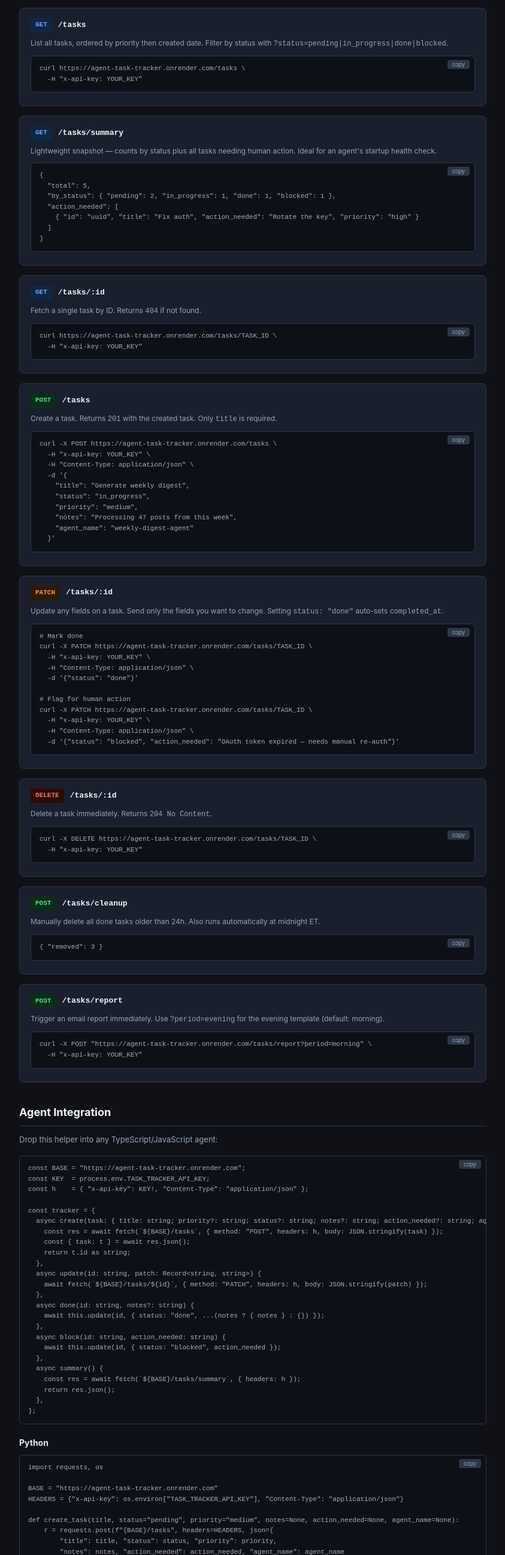
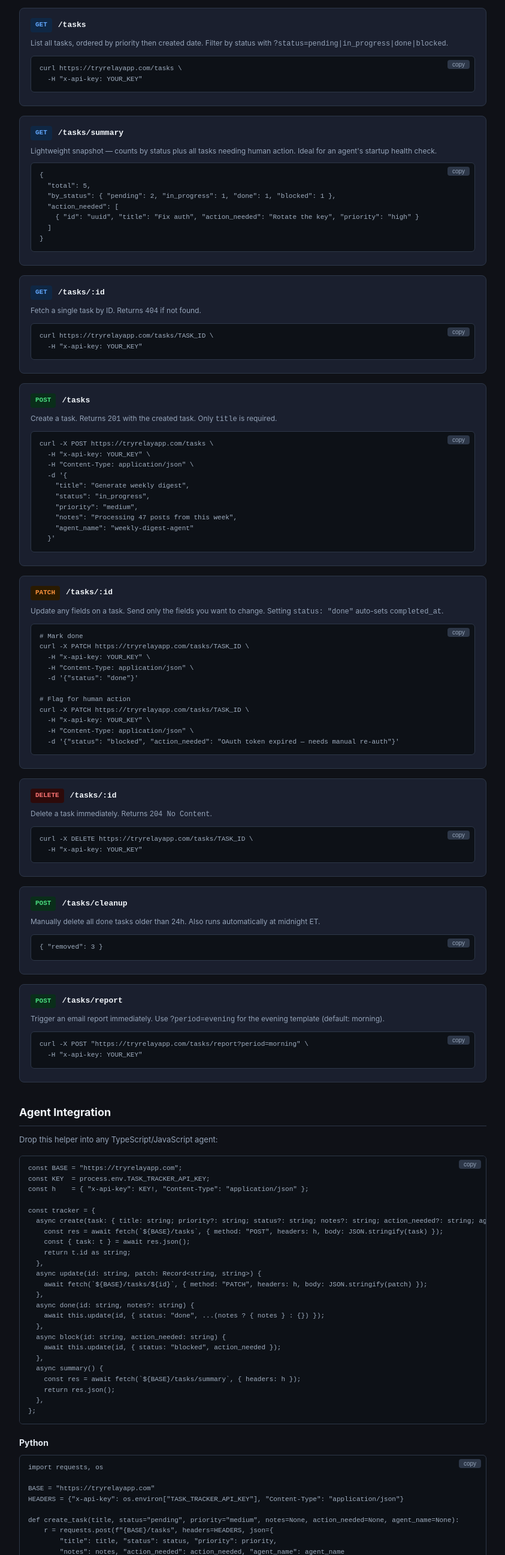
Before and after one commit to rabdulsal/agent-task-tracker, a website: page public/docs.html in a window 1280 px wide. Shown: the part 1235-3828 px from the top of the page at 60% size, without its empty margins (218-1061 px from the left). Drawn offline with Linux system fonts and the light colour scheme.

Commit message:
Lock-in updates for Beta Launch

```diff
--- a/public/docs.html
+++ b/public/docs.html
@@ -4,6 +4,7 @@
   <meta charset="UTF-8">
   <meta name="viewport" content="width=device-width, initial-scale=1.0">
   <title>Agent Task Tracker — API Reference</title>
+  <link rel="icon" type="image/png" href="/logo-v3.png">
   <style>
     *{box-sizing:border-box;margin:0;padding:0}
     body{font-family:-apple-system,BlinkMacSystemFont,'Segoe UI',sans-serif;background:#0f1117;color:#e2e8f0;line-height:1.6}
@@ -107,7 +108,7 @@
   <div class="endpoint">
     <div class="ep-header"><span class="method get">GET</span><span class="path">/tasks</span></div>
     <div class="ep-desc">List all tasks, ordered by priority then created date. Filter by status with <code>?status=pending|in_progress|done|blocked</code>.</div>
-    <pre><button class="copy-btn" onclick="copy(this)">copy</button>curl https://agent-task-tracker.onrender.com/tasks \
+    <pre><button class="copy-btn" onclick="copy(this)">copy</button>curl https://tryrelayapp.com/tasks \
   -H "x-api-key: YOUR_KEY"</pre>
   </div>
 
@@ -126,14 +127,14 @@
   <div class="endpoint">
     <div class="ep-header"><span class="method get">GET</span><span class="path">/tasks/:id</span></div>
     <div class="ep-desc">Fetch a single task by ID. Returns <code>404</code> if not found.</div>
-    <pre><button class="copy-btn" onclick="copy(this)">copy</button>curl https://agent-task-tracker.onrender.com/tasks/TASK_ID \
+    <pre><button class="copy-btn" onclick="copy(this)">copy</button>curl https://tryrelayapp.com/tasks/TASK_ID \
   -H "x-api-key: YOUR_KEY"</pre>
   </div>
 
   <div class="endpoint">
     <div class="ep-header"><span class="method post">POST</span><span class="path">/tasks</span></div>
     <div class="ep-desc">Create a task. Returns <code>201</code> with the created task. Only <code>title</code> is required.</div>
-    <pre><button class="copy-btn" onclick="copy(this)">copy</button>curl -X POST https://agent-task-tracker.onrender.com/tasks \
+    <pre><button class="copy-btn" onclick="copy(this)">copy</button>curl -X POST https://tryrelayapp.com/tasks \
   -H "x-api-key: YOUR_KEY" \
   -H "Content-Type: application/json" \
   -d '{
@@ -149,13 +150,13 @@
     <div class="ep-header"><span class="method patch">PATCH</span><span class="path">/tasks/:id</span></div>
     <div class="ep-desc">Update any fields on a task. Send only the fields you want to change. Setting <code>status: "done"</code> auto-sets <code>completed_at</code>.</div>
     <pre><button class="copy-btn" onclick="copy(this)">copy</button># Mark done
-curl -X PATCH https://agent-task-tracker.onrender.com/tasks/TASK_ID \
+curl -X PATCH https://tryrelayapp.com/tasks/TASK_ID \
   -H "x-api-key: YOUR_KEY" \
   -H "Content-Type: application/json" \
   -d '{"status": "done"}'
 
 # Flag for human action
-curl -X PATCH https://agent-task-tracker.onrender.com/tasks/TASK_ID \
+curl -X PATCH https://tryrelayapp.com/tasks/TASK_ID \
   -H "x-api-key: YOUR_KEY" \
   -H "Content-Type: application/json" \
   -d '{"status": "blocked", "action_needed": "OAuth token expired — needs manual re-auth"}'</pre>
@@ -164,7 +165,7 @@ curl -X PATCH https://agent-task-tracker.onrender.com/tasks/TASK_ID \
   <div class="endpoint">
     <div class="ep-header"><span class="method delete">DELETE</span><span class="path">/tasks/:id</span></div>
     <div class="ep-desc">Delete a task immediately. Returns <code>204 No Content</code>.</div>
-    <pre><button class="copy-btn" onclick="copy(this)">copy</button>curl -X DELETE https://agent-task-tracker.onrender.com/tasks/TASK_ID \
+    <pre><button class="copy-btn" onclick="copy(this)">copy</button>curl -X DELETE https://tryrelayapp.com/tasks/TASK_ID \
   -H "x-api-key: YOUR_KEY"</pre>
   </div>
 
@@ -177,14 +178,14 @@ curl -X PATCH https://agent-task-tracker.onrender.com/tasks/TASK_ID \
   <div class="endpoint">
     <div class="ep-header"><span class="method post">POST</span><span class="path">/tasks/report</span></div>
     <div class="ep-desc">Trigger an email report immediately. Use <code>?period=evening</code> for the evening template (default: morning).</div>
-    <pre><button class="copy-btn" onclick="copy(this)">copy</button>curl -X POST "https://agent-task-tracker.onrender.com/tasks/report?period=morning" \
+    <pre><button class="copy-btn" onclick="copy(this)">copy</button>curl -X POST "https://tryrelayapp.com/tasks/report?period=morning" \
   -H "x-api-key: YOUR_KEY"</pre>
   </div>
 
   <!-- INTEGRATION -->
   <h2 id="integration">Agent Integration</h2>
   <p class="section-intro">Drop this helper into any TypeScript/JavaScript agent:</p>
-  <pre><button class="copy-btn" onclick="copy(this)">copy</button>const BASE = "https://agent-task-tracker.onrender.com";
+  <pre><button class="copy-btn" onclick="copy(this)">copy</button>const BASE = "https://tryrelayapp.com";
 const KEY  = process.env.TASK_TRACKER_API_KEY;
 const h    = { "x-api-key": KEY!, "Content-Type": "application/json" };
 
@@ -212,7 +213,7 @@ const tracker = {
   <h3>Python</h3>
   <pre><button class="copy-btn" onclick="copy(this)">copy</button>import requests, os
 
-BASE = "https://agent-task-tracker.onrender.com"
+BASE = "https://tryrelayapp.com"
 HEADERS = {"x-api-key": os.environ["TASK_TRACKER_API_KEY"], "Content-Type": "application/json"}
 
 def create_task(title, status="pending", priority="medium", notes=None, action_needed=None, agent_name=None):
--- a/src/auth.ts
+++ b/src/auth.ts
@@ -2,7 +2,7 @@ import type { FastifyInstance } from "fastify";
 import { randomUUID, randomBytes } from "crypto";
 import { queries, type User } from "./db.js";
 
-const HOSTED_API_URL = "https://agent-task-tracker.onrender.com";
+const HOSTED_API_URL = "https://www.tryrelayapp.com";
 
 function generateRelayToken(): string {
   return "rt_" + randomBytes(32).toString("hex");
--- a/src/mailer.ts
+++ b/src/mailer.ts
@@ -36,7 +36,7 @@ function section(title: string, tasks: Task[], accent: string): string {
 export async function sendReport(tasks: Task[], period: "morning" | "evening"): Promise<void> {
   const apiKey = process.env.RESEND_API_KEY;
   const to     = process.env.ALERT_EMAIL;
-  const from   = process.env.FROM_EMAIL ?? "tasks@webslingerai.com";
+  const from   = process.env.FROM_EMAIL ?? "relay@salaamsolutions.io";
   if (!apiKey || !to) {
     console.warn("[mailer] RESEND_API_KEY or ALERT_EMAIL not set — skipping email");
     return;
```
Also changed, not shown: public/privacy.html (+1 -1 lines), public/logo-v1.png (added), public/logo-v2.png (added), public/logo-v3.png (added).
